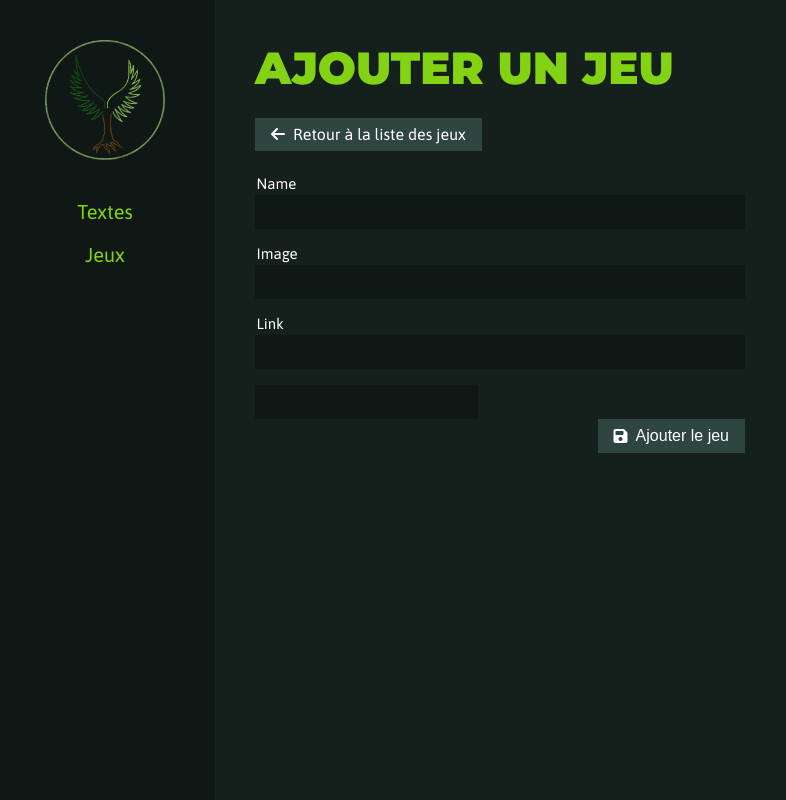
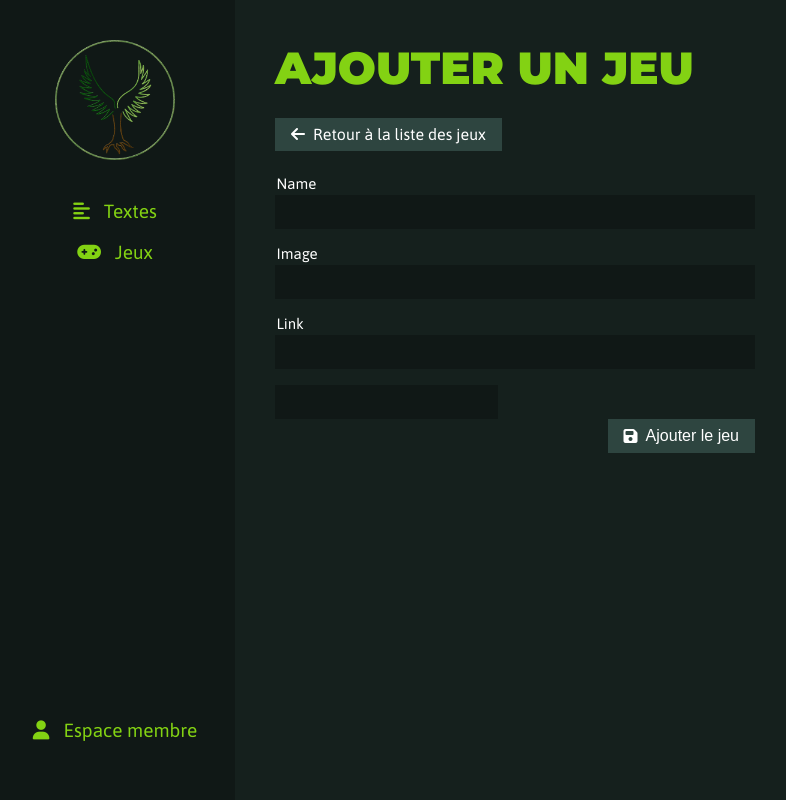
Before and after one commit to Yoann-Moreau/ethilvan, a Symfony app: template templates/admin_game/new.html.twig in a window 1280 px wide. Shown: the whole page, without its empty margins (5-791 px from the left). Run offline with Twig, Linux system fonts and the light colour scheme; the template is opened without the code that fills it, so the values that code supplies are empty; form fields are guessed from the names that the template uses; style sheets or scripts are compiled from the project's sources; some libraries are stand-ins or nearby versions.

Commit message:
Tweak style admin and member areas

```diff
--- a/templates/base_admin.html.twig
+++ b/templates/base_admin.html.twig
@@ -23,11 +23,25 @@
 <body class="admin">
 <header class="main-header">
 	<nav>
-		<a class="img-container" href="{{ path('app_admin') }}">
-			<img src="/assets/img/EV-200_nbg.png" alt="Logo Ethil Van">
-		</a>
-		<a href="{{ path('app_text_index') }}">Textes</a>
-		<a href="{{ path('app_game_index') }}">Jeux</a>
+		<div class="subnav top">
+			<a class="img-container" href="{{ path('app_admin') }}">
+				<img src="/assets/img/EV-200_nbg.png" alt="Logo Ethil Van">
+			</a>
+			<a href="{{ path('app_text_index') }}">
+				<i class="fa-solid fa-align-left"></i>
+				<span>Textes</span>
+			</a>
+			<a href="{{ path('app_game_index') }}">
+				<i class="fa-solid fa-gamepad"></i>
+				<span>Jeux</span>
+			</a>
+		</div>
+		<div class="subnav bottom">
+			<a href="{{ path('app_member') }}">
+				<i class="fa-solid fa-user"></i>
+				<span>Espace membre</span>
+			</a>
+		</div>
 	</nav>
 </header>
 
--- a/templates/member/index.html.twig
+++ b/templates/member/index.html.twig
@@ -3,5 +3,6 @@
 {% block title %}Espace membre{% endblock %}
 
 {% block body %}
+	<h1>Espace membre</h1>
 
 {% endblock %}
```
Also changed, not shown: public/assets/less/include/layout_admin.less, public/assets/less/include/layout_member.less, public/assets/less/include/var.less.
